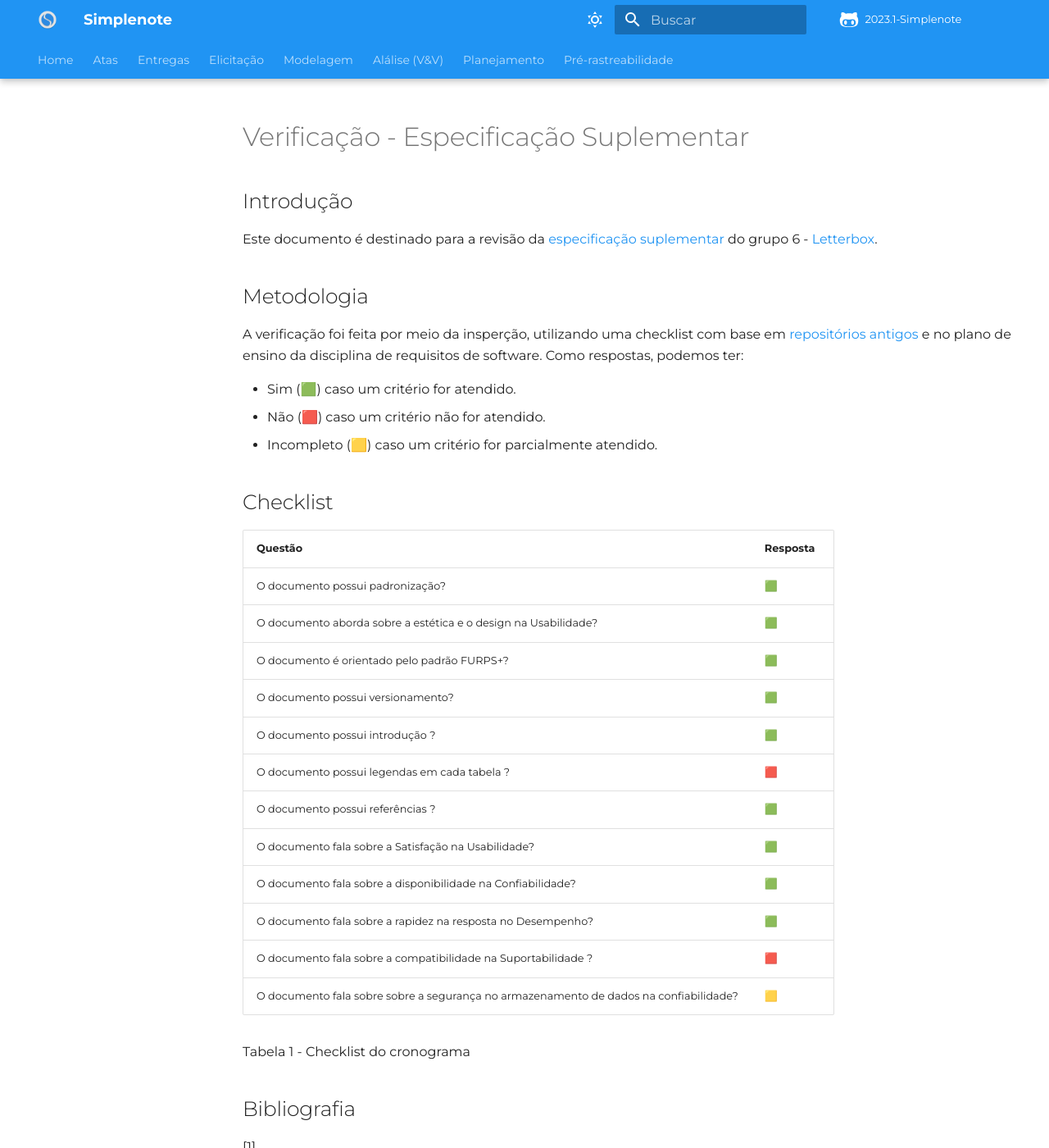
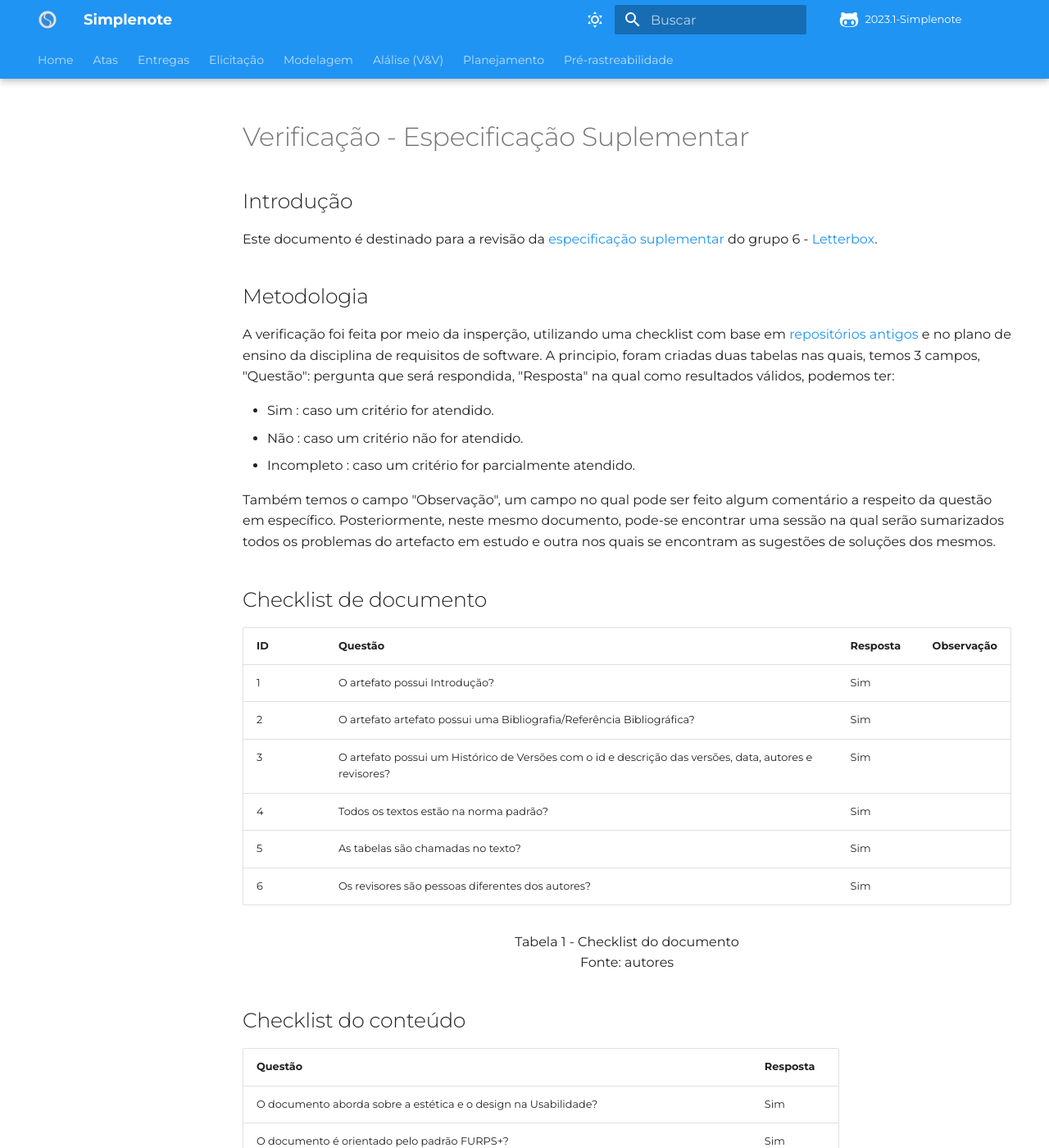
Before and after one commit to Requisitos-de-Software/2023.1-Simplenote, an MkDocs documentation site: the page built from docs/analise-grupo6/modelagem/especificacao_suplementar.md, in a window 1280 px wide and 1400 px high. Shown: the whole window at 82% size. Built offline with MkDocs 1.6.1 and Material for MkDocs 9.7.7, drawn with Linux system fonts in a browser that asks for light colours; some web fonts are replaced; comment, search, counter and statistics services are not loaded; some of the changed text lies outside the part shown.

Commit message:
Update especificacao_suplementar.md

```diff
--- a/docs/analise-grupo6/modelagem/especificacao_suplementar.md
+++ b/docs/analise-grupo6/modelagem/especificacao_suplementar.md
@@ -5,29 +5,42 @@
 
 ## Metodologia
 
-A verificação foi feita por meio da insperção, utilizando uma checklist com base em [repositórios antigos](https://github.com/Requisitos-de-Software) e no plano de ensino da disciplina de requisitos de software. Como respostas, podemos ter:
+A verificação foi feita por meio da insperção, utilizando uma checklist com base em [repositórios antigos](https://github.com/Requisitos-de-Software) e no plano de ensino da disciplina de requisitos de software. A principio, foram criadas duas tabelas nas quais, temos 3 campos, "Questão": pergunta que será respondida, "Resposta" na qual como resultados válidos, podemos ter:
 
-- Sim (🟩) caso um critério for atendido.
-- Não (🟥) caso um critério não for atendido.
-- Incompleto (🟨) caso um critério for parcialmente atendido.
+- Sim : caso um critério for atendido.
+- Não : caso um critério não for atendido.
+- Incompleto : caso um critério for parcialmente atendido.
 
-## Checklist
+Também temos o campo "Observação", um campo no qual pode ser feito algum comentário a respeito da questão em específico. Posteriormente, neste mesmo documento, pode-se encontrar uma sessão na qual serão sumarizados todos os problemas do artefacto em estudo e outra nos quais se encontram as sugestões de soluções dos mesmos.
+
+## Checklist de documento
+|ID|Questão|Resposta|Observação|
+|--|-------|--------|----------|
+|1|O artefato possui Introdução?                                                                                |    Sim  |          |
+|2|O artefato artefato possui uma Bibliografia/Referência Bibliográfica?                                        |    Sim  |          |
+|3|O artefato possui um Histórico de Versões com o id e descrição das versões, data, autores e revisores?       |    Sim  |          |
+|4|Todos os textos estão na norma padrão?                                                                       |    Sim  |          |
+|5|As tabelas são chamadas no texto?                                                                            |    Sim  |          |
+|6|Os revisores são pessoas diferentes dos autores?                                                             |    Sim  |          |
+
+<p align="center"> Tabela 1 - Checklist do documento <br> Fonte: autores </p>
+
+## Checklist do conteúdo
 |Questão|Resposta|
 |-------|--------|
-|O documento possui padronização?|🟩|
-|O documento aborda sobre a estética e o design na Usabilidade?|🟩|
-|O documento é orientado pelo padrão FURPS+?|🟩|
-|O documento possui versionamento?|🟩|
-|O documento possui introdução ?|🟩|
-|O documento possui legendas em cada tabela ?|🟥|
-|O documento possui referências ? |🟩|
-|O documento fala sobre a Satisfação na Usabilidade?|🟩|
-|O documento fala sobre a disponibilidade na Confiabilidade?|🟩|
-|O documento fala sobre a rapidez na resposta no Desempenho?|🟩|
-|O documento fala sobre a compatibilidade na Suportabilidade ?|🟥|
-|O documento fala sobre sobre a segurança no armazenamento de dados na confiabilidade?|🟨|
+|O documento aborda sobre a estética e o design na Usabilidade?|Sim|
+|O documento é orientado pelo padrão FURPS+?|Sim|
+|O documento fala sobre a Satisfação na Usabilidade?|Sim|
+|O documento fala sobre a disponibilidade na Confiabilidade?|Sim|
+|O documento fala sobre a rapidez na resposta no Desempenho?|Sim|
+|O documento fala sobre a compatibilidade na Suportabilidade ?|Não|
+|O documento fala sobre sobre a segurança no armazenamento de dados na confiabilidade?|Incompleto|
 
-Tabela 1 - Checklist do cronograma
+<p align="center"> Tabela 2 - Checklist dos pontos relativos ao conteúdo <br> Fonte: autores </p>
+
+## Observações e problemas encontrados
+
+Nenhum problema crítico foi encontrado.
 
 ## Bibliografia
 [1] https://aprender3.unb.br/pluginfile.php/2523005/mod_resource/content/28/Plano_de_Ensino%20RE%20202301%20Turma%202.pdf
@@ -37,3 +50,4 @@
 | Versão | Data          | Descrição                          | Autor(es)     |  Revisor(es)  |
 | ------ | ------------- | ---------------------------------- | ------------- | ------------- |
 | `1.0`  | 20/05/2023    | Criação do documento.              |  Ana e Kauã   | ------------- |
+| `1.1`  | 09/06/2023    | Padronização do documento          |  Ana e Kauã   | ------------- |
```
